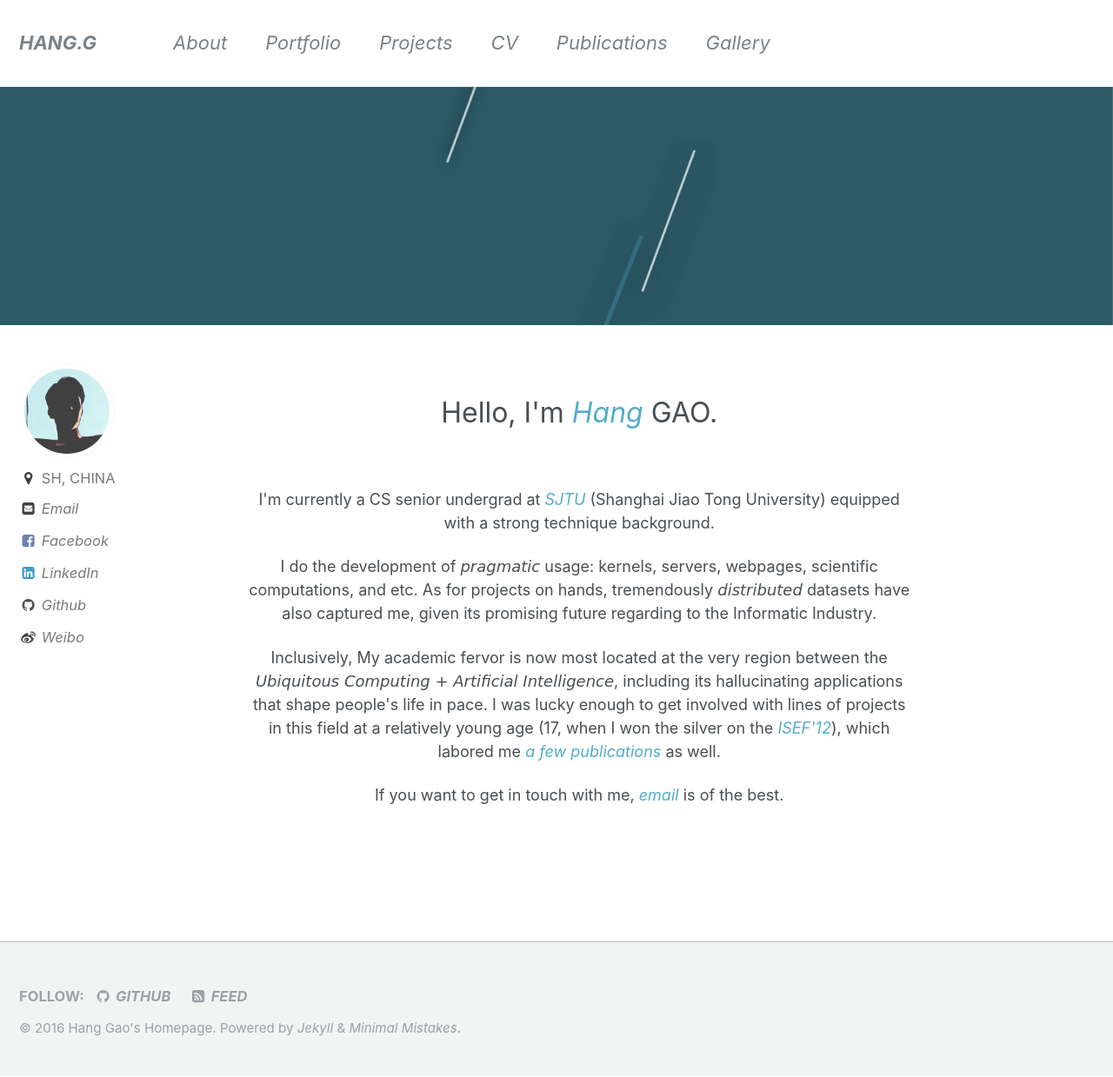
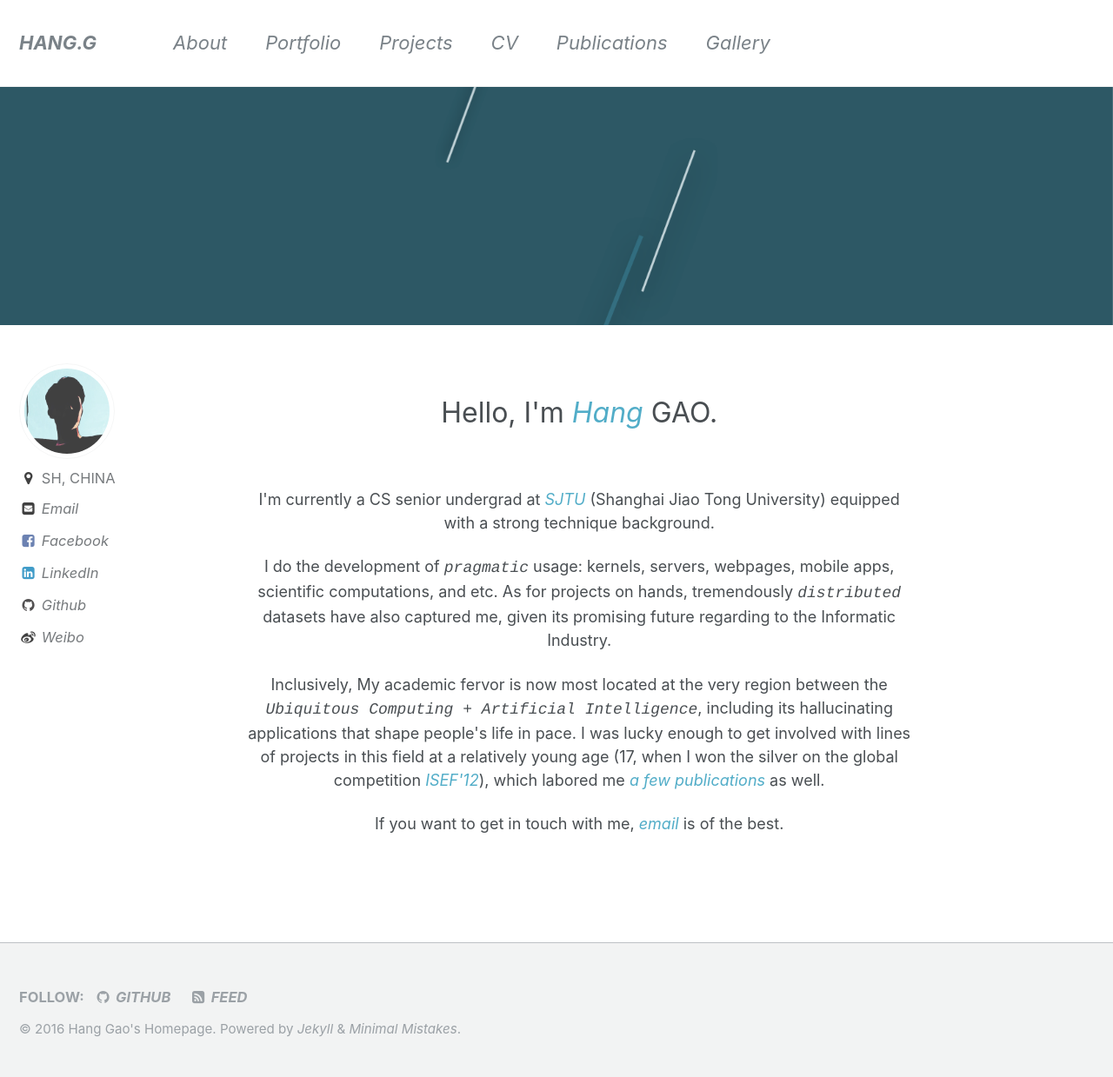
Before and after one commit to weizhixiang-workspace/cullengao.github.io, a Jekyll site: the page built from index.html, in a window 1280 px wide and 1239 px high. Shown: the whole window at 87% size. Built offline with Jekyll 4.4.1, drawn with Linux system fonts in a browser that asks for light colours; the list of posts is cut into pages by our own code.

Commit message:
Update the homepage

```diff
--- a/index.html
+++ b/index.html
@@ -10,7 +10,7 @@ author_profile: true
         font-style: italic;
     }
     i {
-        font-family: "Comic Sans MS";
+        font-family: "Courier";
     }
 </style>
 
@@ -21,21 +21,22 @@ author_profile: true
     <a href="{{ site.url }}">Hang</a> GAO.</font>
 </p><br>
 
-<font size="4.7">
+<font size="4.0">
 <p>
     I'm currently a CS senior undergrad at <a href="http://en.sjtu.edu.cn/">SJTU</a> (Shanghai Jiao Tong University)
     equipped with a strong technique background.
 </p>
 
 <p>
-    I do the development of <i>pragmatic</i> usage: kernels, servers, webpages, scientific computations, and etc.
+    I do the development of <i>pragmatic</i> usage: kernels, servers, webpages, mobile apps, scientific computations, and etc.
     As for projects on hands, tremendously <i>distributed</i> datasets have also captured me, given its promising future regarding to the Informatic Industry.
 </p>
 
 <p>
     Inclusively, My academic fervor is now most located at the very region between the <i>Ubiquitous Computing + Artificial Intelligence</i>, including
     its hallucinating applications that shape people's life in pace. I was lucky enough to get involved with lines of projects in this field at a
-    relatively young age (17, when I won the silver on the <a href="https://student.societyforscience.org/intel-isef">ISEF'12</a>), which labored me <a href="{{ site.data.navigation.Publications.url }}">a few publications</a> as well.
+    relatively young age (17, when I won the silver on the global competition <a href="https://student.societyforscience.org/intel-isef">ISEF'12</a>),
+    which labored me <a href="{{ site.data.navigation.Publications.url }}">a few publications</a> as well.
 </p>
 
 <p>
```
